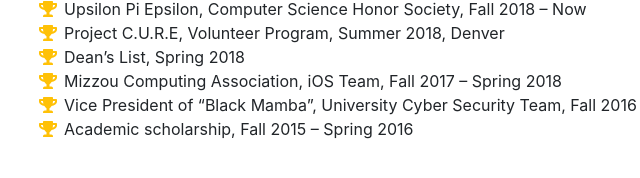
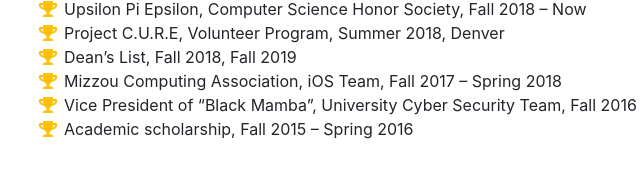
Before and after one commit to jlbwm/jlbwm.github.io, a website with bundled scripts: page index.html in a window 1280 px wide. Shown: the part 6436-6614 px from the top of the page, 296-936 px from the left. Built offline with nearby package versions, Linux system fonts and the light colour scheme; a web font is replaced by a local one.

Commit message:
regular update 20-06-05

```diff
--- a/index.html
+++ b/index.html
@@ -579,7 +579,7 @@
             Project C.U.R.E, Volunteer Program, Summer 2018, Denver</li>
           <li>
             <i class="fa-li fa fa-trophy text-warning"></i>
-            Dean’s List, Spring 2018</li>
+            Dean’s List, Fall 2018, Fall 2019</li>
           <li>
             <i class="fa-li fa fa-trophy text-warning"></i>
             Mizzou Computing Association, iOS Team, Fall 2017 – Spring 2018</li>
```
